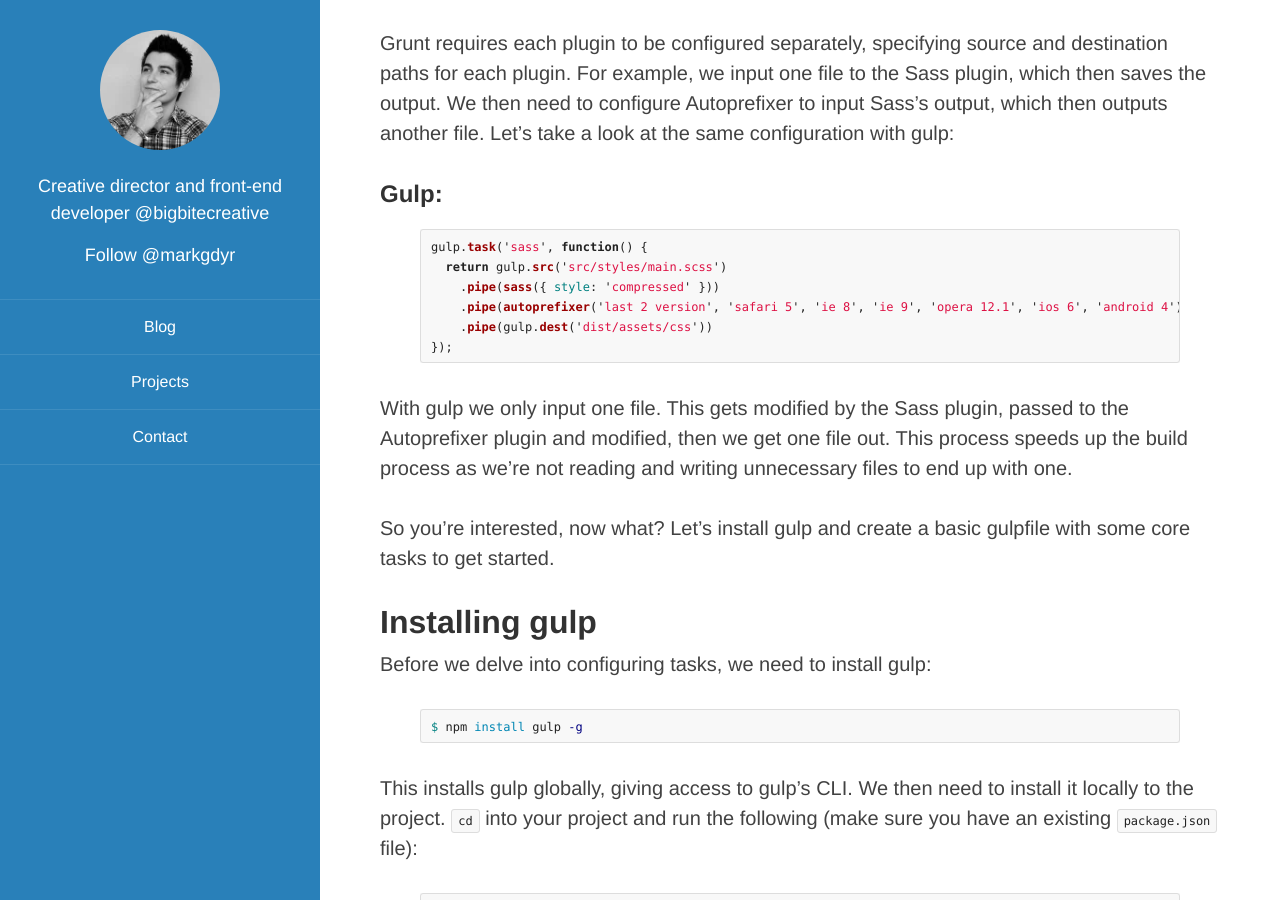
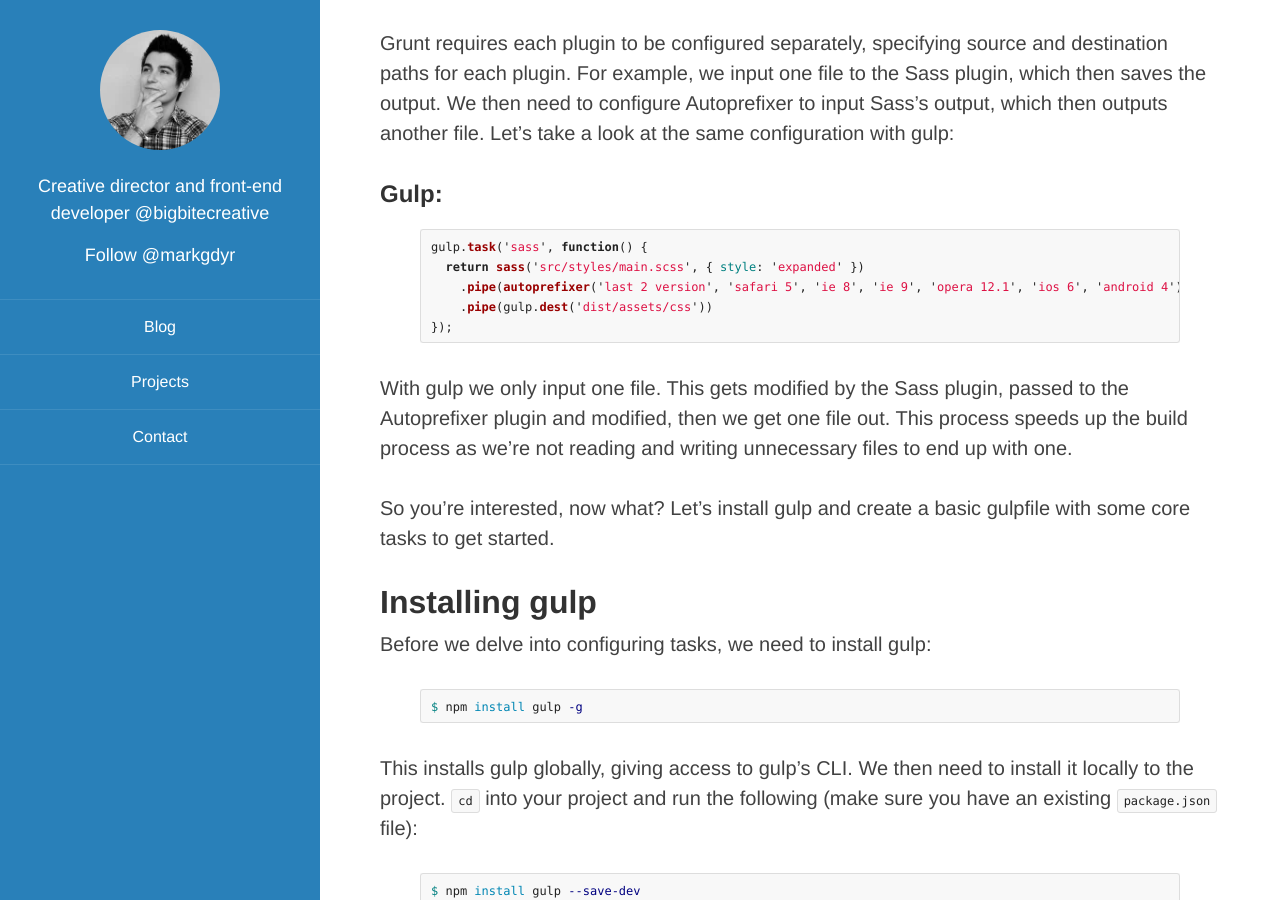
Before and after one commit to markgoodyear/markgoodyear.github.io, a Jekyll site: the page built from _posts/2014-01-19-getting-started-with-gulp.md, in a window 1280 px wide and 900 px high, scrolled down 1261 px. Built offline with Jekyll 4.4.1, drawn with Linux system fonts in a browser that asks for light colours; comment, search, counter and statistics services are not loaded; a file with an impossible date is left out.

Commit message:
Updates to reflect the new gulp-ruby-sass take 2

```diff
--- a/_posts/2014-01-19-getting-started-with-gulp.md
+++ b/_posts/2014-01-19-getting-started-with-gulp.md
@@ -58,8 +58,7 @@
 
 {% highlight js  %}
 gulp.task('sass', function() {
-  return gulp.src('src/styles/main.scss')
-    .pipe(sass({ style: 'compressed' }))
+  return sass('src/styles/main.scss', { style: 'expanded' })
     .pipe(autoprefixer('last 2 version', 'safari 5', 'ie 8', 'ie 9', 'opera 12.1', 'ios 6', 'android 4'))
     .pipe(gulp.dest('dist/assets/css'))
 });
```
